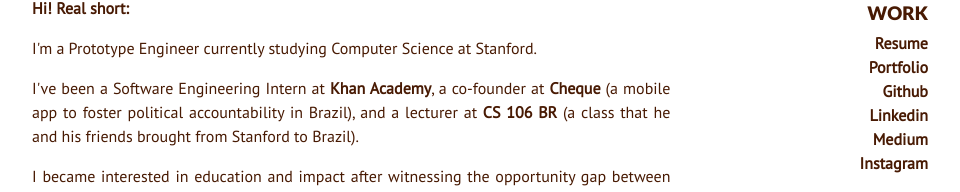
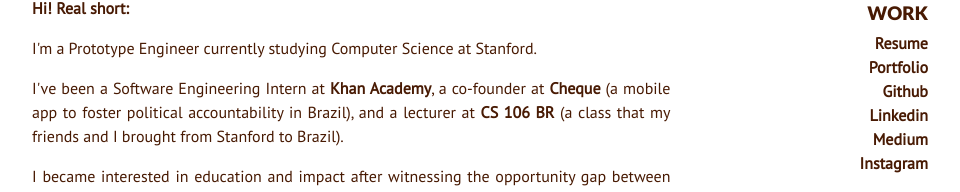
Before and after one commit to gustavotorresds/gustavotorresds.github.io, a plain HTML site: page index.html in a window 1280 px wide. Shown: the part 216-408 px from the top of the page, without its empty margins (160-1120 px from the left). Drawn offline with Linux system fonts and the light colour scheme.

Commit message:
Fix typo

```diff
--- a/index.html
+++ b/index.html
@@ -25,7 +25,7 @@
 				<div class="bio">
 					<p><b>Hi! Real short:</b></p>
 					<p>I'm a Prototype Engineer currently studying Computer Science at Stanford.</p>
-					<p>I've been a Software Engineering Intern at <a href="https://www.khanacademy.org" target="_blank">Khan Academy</a>, a co-founder at <a href="https://blogs.msdn.microsoft.com/microsoftimagine/2017/04/20/2017-u-s-imagine-cup-winners-announced-atop-seattle-space-needle/" target="_blank">Cheque</a> (a mobile app to foster political accountability in Brazil), and a lecturer at <a href="http://cs106br.org" target="_blank">CS 106 BR</a> (a class that he and his friends brought from Stanford to Brazil).</p>
+					<p>I've been a Software Engineering Intern at <a href="https://www.khanacademy.org" target="_blank">Khan Academy</a>, a co-founder at <a href="https://blogs.msdn.microsoft.com/microsoftimagine/2017/04/20/2017-u-s-imagine-cup-winners-announced-atop-seattle-space-needle/" target="_blank">Cheque</a> (a mobile app to foster political accountability in Brazil), and a lecturer at <a href="http://cs106br.org" target="_blank">CS 106 BR</a> (a class that my friends and I brought from Stanford to Brazil).</p>
 					<p>I became interested in education and impact after witnessing the opportunity gap between the slum where I lived and more privileged groups. I'm a fellow of <a href="https://www.estudar.org.br/" target="_blank">Fundação Estudar</a> and of <a href="http://www.ismart.org.br/" target="_blank">Ismart</a>, two foundations that broadened my perspectives about future. My aspiration is to use technology to create tools that will empower people in the same way I was empowered in a more scalable manner.</p>
 					<p>After my second year in college, professor Dr. David Kelley (co-founder of <a href="https://www.ideo.com/" target="_blank">IDEO</a>) convinced me that I should take a gap year to &ldquo;do something extraordinary&rdquo;. Right now, I'm working in New Delhi with <a href="http://www.tgelf.org" target="_blank">tGELF</a> and in January I'm going back to Brazil to start a <a href="https://docs.google.com/presentation/d/1Am_OUbHpGTcdPUv_toxPmam9TvArIIaysW_2CdbTMZg/edit?usp=sharing" target="_blank">programming academy</a>.</p>
 				</div>
```
